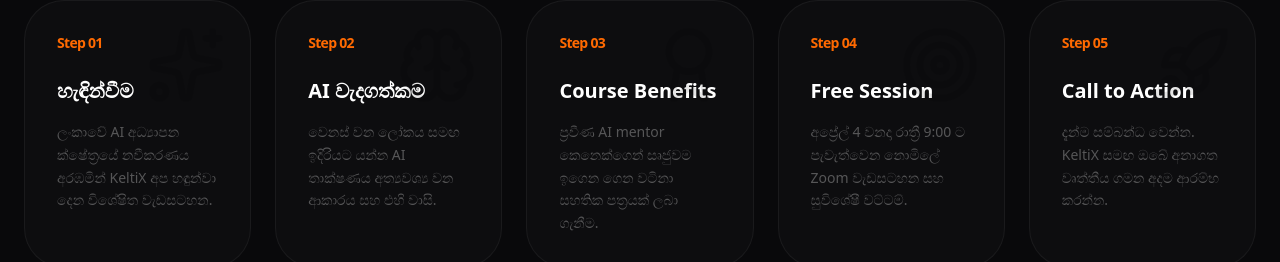
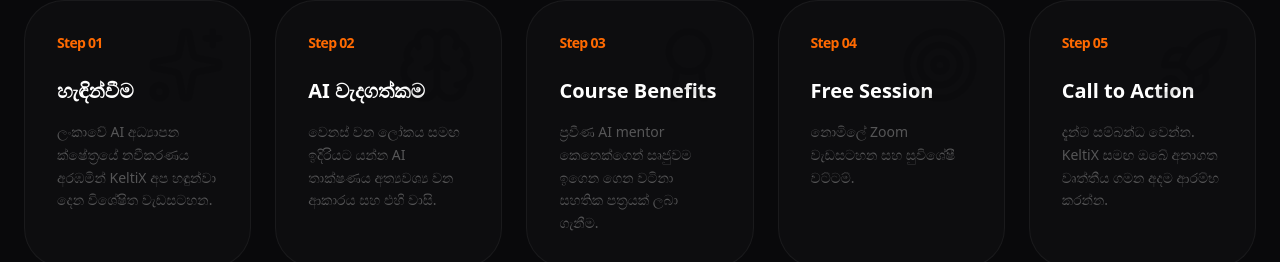
Before and after one commit to peshalajani7-ai/KeltiX-academy, a React (Vite) app: page / in a window 1280 px wide. Shown: the part 1100-1362 px from the top of the page. Built offline with nearby package versions, Linux system fonts and the light colour scheme; no server answers.

Commit message:
Update App.tsx

```diff
--- a/src/App.tsx
+++ b/src/App.tsx
@@ -71,7 +71,7 @@ const TIMELINE: TimelineItem[] = [
   {
     time: "Step 04",
     title: "Free Session",
-    description: "අප්‍රේල් 4 වනදා රාත්‍රී 9:00 ට පැවැත්වෙන නොමිලේ Zoom වැඩසටහන සහ සුවිශේෂී වට්ටම්.",
+    description: "නොමිලේ Zoom වැඩසටහන සහ සුවිශේෂී වට්ටම්.",
     icon: Target
   },
   {
```
